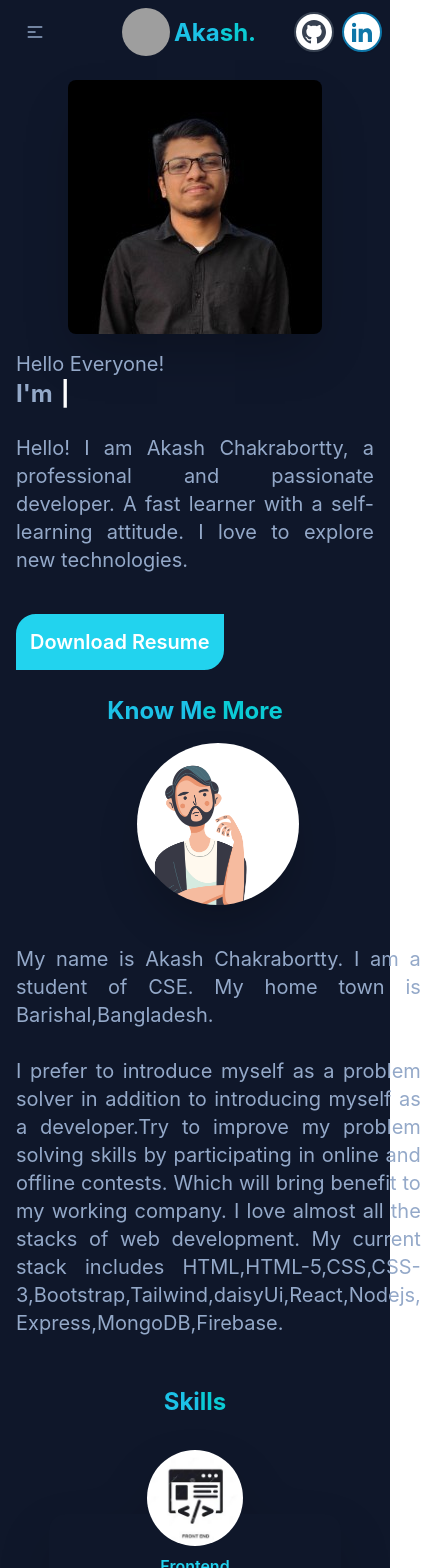
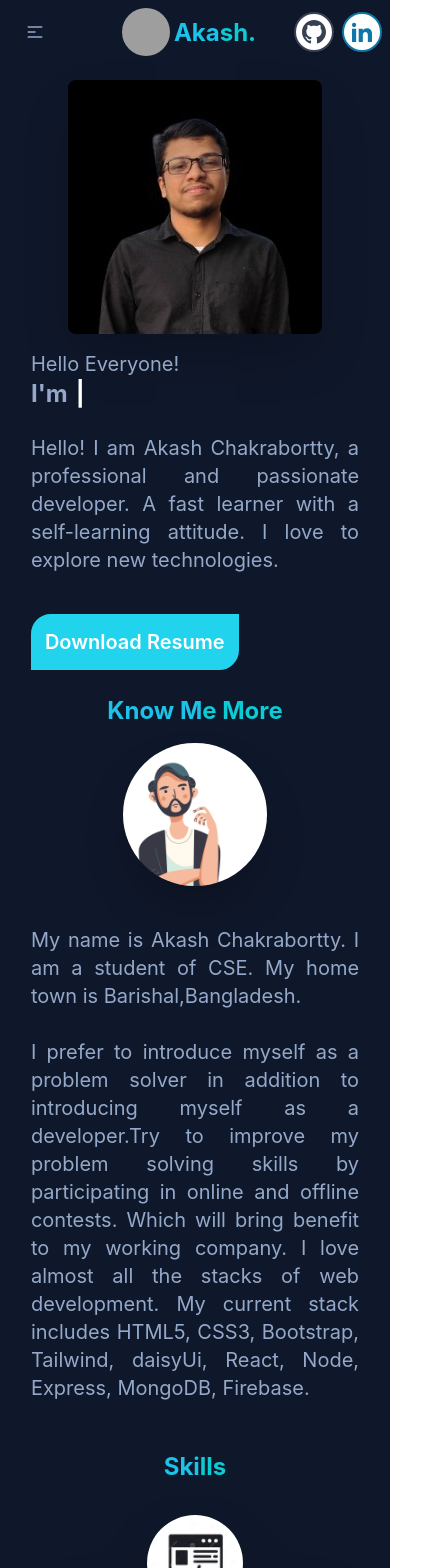
Before and after one commit to AkashChakrabortty/Akash-Chakrabortty-Portfolio, a React (Create React App) app: page / in a window 390 px wide. Shown: the top 1568 px of the page, 437 px wide, since content can reach past the window. Built offline with nearby package versions, Linux system fonts and the light colour scheme; grey boxes are pictures that could not be loaded.

Commit message:
responsive width

```diff
--- a/src/components/Banner/Banner.jsx
+++ b/src/components/Banner/Banner.jsx
@@ -14,7 +14,7 @@ const Banner = () => {
             className="max-w-sm rounded-lg shadow-2xl"
             alt="Akash Chakrabortty"
           />
-          <div>
+          <div className="w-11/12 lg:w-full">
             <h6 className="text-xl">Hello Everyone!</h6>
             <div className="flex gap-2 text-2xl lg:text-3xl font-bold">
             <span>I'm</span>
--- a/src/components/KnowMeMore/KnowMeMore.jsx
+++ b/src/components/KnowMeMore/KnowMeMore.jsx
@@ -1,35 +1,32 @@
 import React from "react";
 import HeaderStyle from "../HeaderStyle/HeaderStyle";
-import img from './16766-forget-password-animation.gif';
+import img from "./16766-forget-password-animation.gif";
 
 const KnowMeMore = () => {
   return (
-    <div id="about">
+    <div className="w-full lg:w-4/6 mx-auto">
        <h1 className="lg:text-5xl text-4xl font-bold text-center">
-        <HeaderStyle headerSpan={'Know Me More'}/>
+        <HeaderStyle headerSpan={"Know Me More"} />
       </h1>
-      <div className="hero">
-        <div className="w-full lg:w-4/6 mx-auto">
+      <div className="hero" style={{ color: "#94a9c9" }}>
         <div className="hero-content flex-col lg:flex-row-reverse">
           <img
             src={img}
             className="w-2/5 rounded-full shadow-2xl"
-              alt="who am i?"
+            alt="Know me more"
           />
-            <div>
-              <p className="py-6 text-xl text-justify" style={{ color: "#94a9c9" }}>
-                My name is Akash Chakrabortty. I am a student of CSE. My home
-                town is Barishal,Bangladesh. <br />
-                <br />I prefer to introduce myself as a problem solver in
-                addition to introducing myself as a developer.Try to improve my
-                problem solving skills by participating in online and offline
-                contests. Which will bring benefit to my working company. I love
-                almost all the stacks of web development. My current stack
-                includes
-                HTML,HTML-5,CSS,CSS-3,Bootstrap,Tailwind,daisyUi,React,Nodejs,
-                Express,MongoDB,Firebase.
+          <div className="w-11/12 lg:w-full">
+            <p className="py-6 text-xl text-justify">
+              My name is Akash Chakrabortty. I am a student of CSE. My home town
+              is Barishal,Bangladesh. <br />
+              <br />I prefer to introduce myself as a problem solver in addition
+              to introducing myself as a developer.Try to improve my problem
+              solving skills by participating in online and offline contests.
+              Which will bring benefit to my working company. I love almost all
+              the stacks of web development. My current stack includes
+              HTML5, CSS3, Bootstrap, Tailwind, daisyUi, React, Node,
+              Express, MongoDB, Firebase.
             </p>
-            </div>
           </div>
         </div>
       </div>
--- a/src/index.css
+++ b/src/index.css
@@ -24,3 +24,6 @@ code {
 .secondayColor2{
   color: '#0bcbd4';
 }
+*{
+  box-sizing: border-box;
+}
```
Lines whose indentation alone changed are shown as unchanged.
